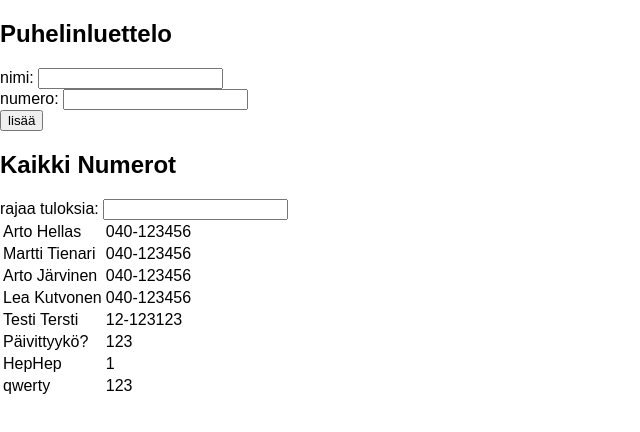
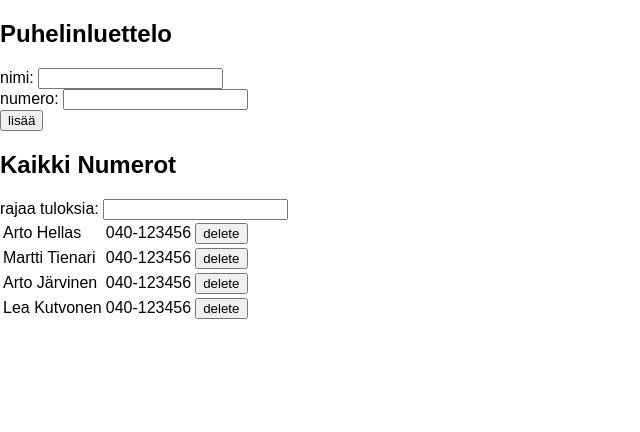
Before and after one commit to thomsva/fullstack-wsk, a React (Create React App) app in the folder osa2/sarja2/: page / in a window 1280 px wide. Shown: the top 432 px of the page, without its empty margins (0-640 px from the left). Built offline with nearby package versions, Linux system fonts and the light colour scheme; data requests are answered from the project's data file; the HTML template or start-up script is replaced by a standard one.

Commit message:
2.16 lähes valmis. varmistus puuttuu

```diff
--- a/osa2/sarja2/db.json
+++ b/osa2/sarja2/db.json
@@ -19,26 +19,6 @@
       "name": "Lea Kutvonen",
       "number": "040-123456",
       "id": 4
-    },
-    {
-      "name": "Testi Tersti",
-      "number": "12-123123",
-      "id": 5
-    },
-    {
-      "name": "Päivittyykö?",
-      "number": "123",
-      "id": 6
-    },
-    {
-      "name": "HepHep",
-      "number": "1",
-      "id": 7
-    },
-    {
-      "name": "qwerty",
-      "number": "123",
-      "id": 8
     }
   ]
 }
--- a/osa2/sarja2/src/App.js
+++ b/osa2/sarja2/src/App.js
@@ -1,18 +1,5 @@
 import React from 'react';
-import axios from 'axios'
 import personService from './services/persons'
-
-const NumberTableRow = ({person}) => (
-  <tr><td> {person.name}</td><td> {person.number} </td></tr>
-)
-
-const NumberTable = ({persons}) => (
-  <table>
-    <tbody>
-      {persons.map(person => <NumberTableRow key={person.name} person={person} />)}
-    </tbody>
-  </table>
-)
 
 class App extends React.Component {
   constructor(props) {
@@ -30,8 +17,8 @@ class App extends React.Component {
   componentWillMount() {
     personService
       .getAll()
-      .then(response => {
-        this.setState({ persons: response.data })
+      .then(persons => {
+        this.setState({persons})
       })
   }
 
@@ -45,10 +32,9 @@ class App extends React.Component {
 
     if (persons.filter(person => person.name === newPerson.name).length ===0){
       personService.create(newPerson)
-        .then(response => {
-          console.log(response)
+        .then(newPerson => {
           this.setState({
-            persons: this.state.persons.concat(response.data),
+            persons: this.state.persons.concat(newPerson),
             newName: '',
             newNumber: ''
           })
@@ -71,6 +57,25 @@ class App extends React.Component {
     this.setState({ filter: filter })
   }
 
+  removePerson = (deletedPerson) => {
+    return () => {
+      console.log('delete-nappia painettu', deletedPerson)
+      personService
+        .remove(deletedPerson.id)
+        .then(response => {
+          console.log(response)
+          this.setState({
+            persons: this.state.persons.filter(person => person.id !== deletedPerson.id)
+          })
+        })
+      personService
+        .getAll()
+        .then(persons => {
+          this.setState({persons})
+        })
+    }
+  }
+
   render() {
     return (
       <div>
@@ -91,7 +96,17 @@ class App extends React.Component {
         <div>
           rajaa tuloksia: <input value={this.state.filter} onChange={this.handleFilterChange} />
         </div>
-        <NumberTable persons={this.state.persons.filter(person => person.name.includes(this.state.filter))} />
+        <table>
+          <tbody>
+            {this.state.persons.map(person =>
+              <tr key={person.name}>
+                <td> {person.name}</td>
+                <td> {person.number} </td>
+                <td><button onClick={this.removePerson(person)}>delete</button></td>
+              </tr>
+            )}
+          </tbody>
+        </table>
       </div>
     )
   }
--- a/osa2/sarja2/src/services/persons.js
+++ b/osa2/sarja2/src/services/persons.js
@@ -2,15 +2,23 @@ import axios from 'axios'
 const baseUrl = 'http://localhost:3001/persons'
 
 const getAll = () => {
-  return axios.get(baseUrl)
+  const request = axios.get(baseUrl)
+  return request.then(response => response.data)
 }
 
 const create = (newObject) => {
-  return axios.post(baseUrl, newObject)
+  const request = axios.post(baseUrl, newObject)
+  return request.then(response => response.data)
 }
 
 const update = (id, newObject) => {
-  return axios.put(`${baseUrl}/${id}`, newObject)
+  const request = axios.put(`${baseUrl}/${id}`, newObject)
+  return request.then(response => response.data)
 }
 
-export default { getAll, create, update }
+const remove = (id, newObject) => {
+  const request = axios.delete(`${baseUrl}/${id}`)
+  return request.then(response => response.data)
+}
+
+export default { getAll, create, update, remove }
```
